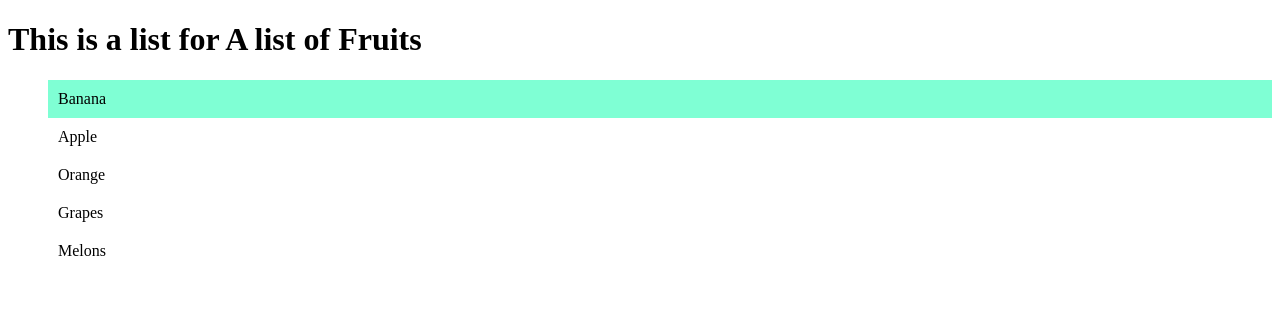
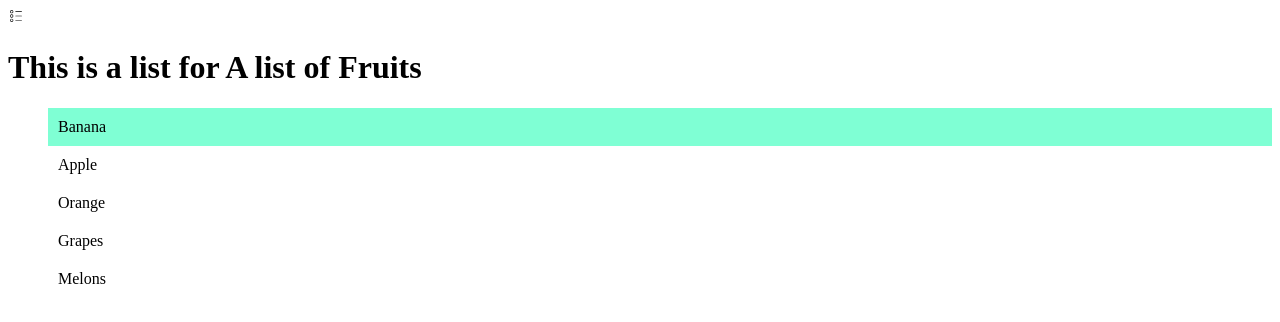
Before and after one commit to syntaxtrash/legendary-pancake, a React (Vite) app in the folder front-end/: page / in a window 1280 px wide. Shown: the top 322 px of the page. Built offline with nearby package versions, Linux system fonts and the light colour scheme.

Commit message:
add react-icons

```diff
--- a/front-end/package.json
+++ b/front-end/package.json
@@ -13,6 +13,7 @@
     "bootstrap": "^5.2.3",
     "react": "^18.2.0",
     "react-dom": "^18.2.0",
+    "react-icons": "^5.0.1",
     "styled-components": "^6.1.8"
   },
   "devDependencies": {
--- a/front-end/src/components/ListGroup/ListGroup.tsx
+++ b/front-end/src/components/ListGroup/ListGroup.tsx
@@ -1,6 +1,7 @@
 import { useState } from "react";
 // import styles from "./ListGroup.module.css";
 import styled from "styled-components";
+import { CiCircleList } from "react-icons/ci";
 
 interface ListGroupProps {
   items: string[];
@@ -27,6 +28,7 @@ function ListGroup({ items, heading, onSelectItem }: ListGroupProps) {
 
   return (
     <>
+      <CiCircleList />
       <h1>This is a list for {heading}</h1>
 
       <List>
```
Also changed, not shown: 1 other file (tests, documents, lock files or other folders).
